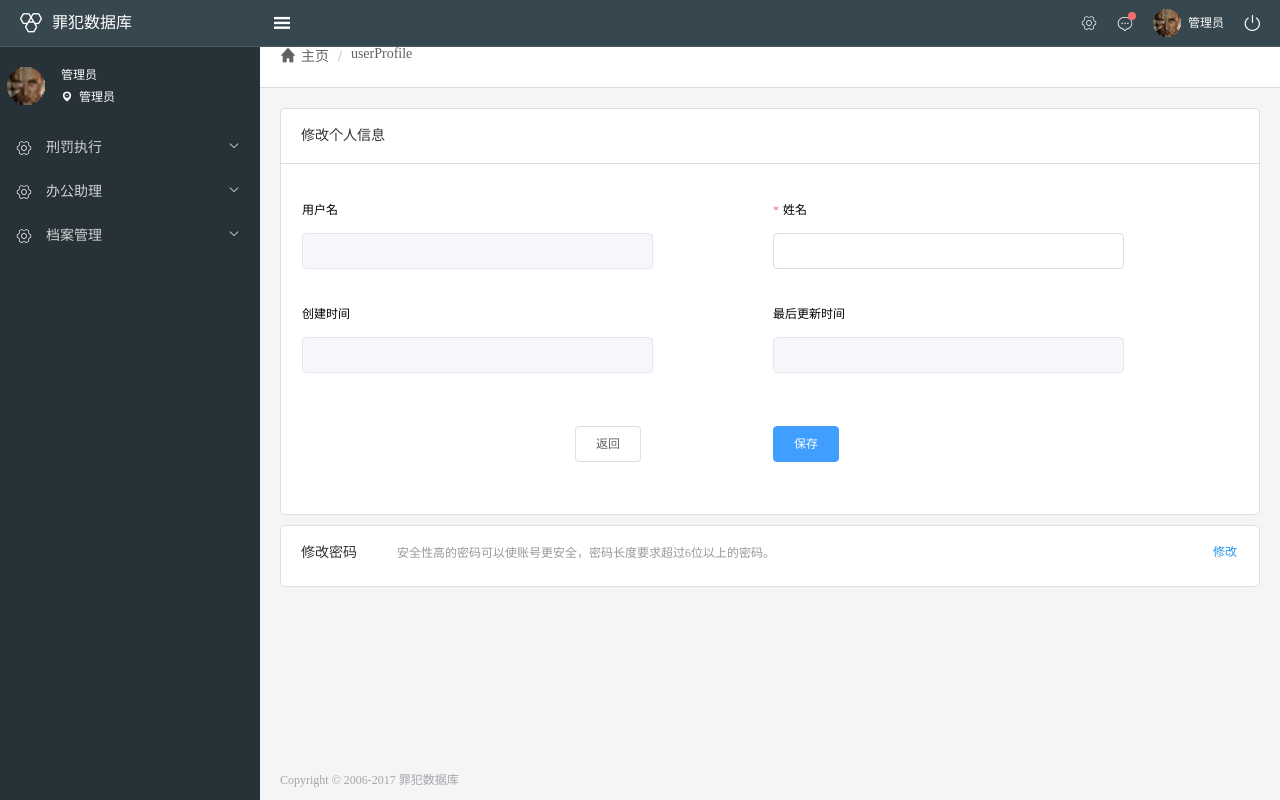
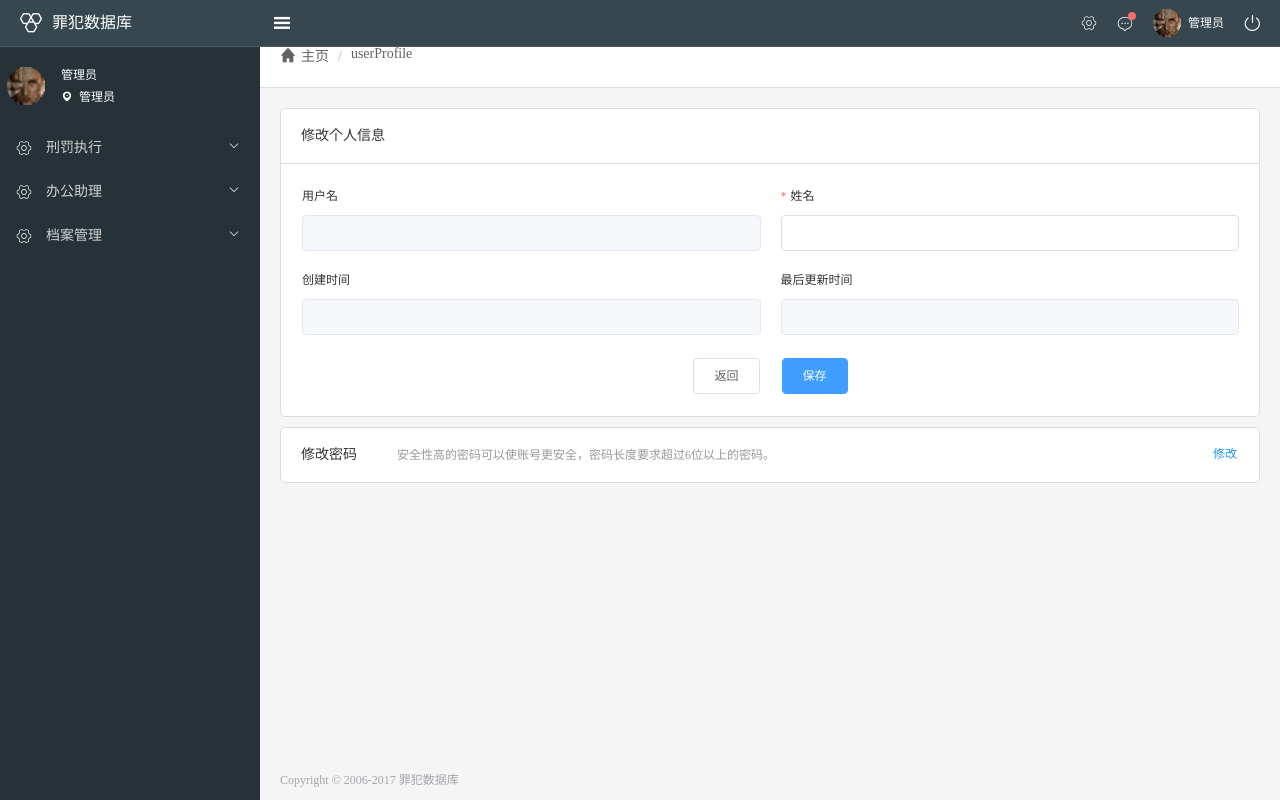
Before and after one commit to alienbigking/cid-ui, a Vue app: page /userProfile in a window 1280 px wide. Built offline with nearby package versions, Linux system fonts and the light colour scheme; sample sign-in values are in the browser's storage.

Commit message:
优化央视

```diff
--- a/src/application/common/service/menu-service.js
+++ b/src/application/common/service/menu-service.js
@@ -46,7 +46,7 @@ export default [
             {
                 index: '1-4',
                 name: '出监管理',
-                path: 'dashboard',
+                path: '/tenant/new',
                 collapse: true
             }
         ]
--- a/src/application/me/components/pwd-modification.vue
+++ b/src/application/me/components/pwd-modification.vue
@@ -1,27 +1,27 @@
 <template>
   <div>
-    <div class="pwd_modification card">
+    <div class="card">
       <div class="um-title">
         <p>修改密码</p>
       </div>
-      <el-form class="um-form" :model="userPassword" :rules="rules" ref="ruleForm">
-          <div class="form-box">
-              <el-form-item class="form-input-top" prop="oldPassword">
+      <el-form class="w340" :model="userPassword" :rules="rules" ref="ruleForm">
+          <!-- <div class="form-box"> -->
+              <el-form-item class="noLable" prop="oldPassword">
                   <el-input type="password" class="el-input-inner" placeholder="原始密码" v-model="userPassword.oldPassword" />
               </el-form-item>
-              <el-form-item class="form-input-middle" prop="newPassword">
+              <el-form-item class="noLable" prop="newPassword">
                   <el-input class="el-input-inner" :type="isShowPwd?'text':'password'" placeholder="请输入新密码" v-model="userPassword.newPassword" />
                   <span :class="isShowPwd?'eye-open':'eye-close'" @click="isShow"></span>
               </el-form-item>
-              <el-form-item class="form-input-bottom" prop="checkPassword">
+              <el-form-item class="noLable" prop="checkPassword">
                   <el-input class="el-input-inner" :type="isShowPwd_again?'text':'password'" placeholder="请再次输入新密码" v-model="userPassword.checkPassword" />
                   <span :class="isShowPwd_again?'eye-open':'eye-close'" @click="isShow_again"></span>
               </el-form-item>
-              <el-form-item class="form-btn">
-                  <el-button class="btn-return" @click="goBack">返回</el-button>
-                  <el-button type="primary" class="btn-confirm" @click="submitForm('ruleForm')">确认</el-button>
-              </el-form-item>
-          </div>
+              <div class="form-btn">
+                  <el-button @click="goBack">返回</el-button>
+                  <el-button type="primary" @click="submitForm('ruleForm')">确认</el-button>
+              </div>
+          <!-- </div> -->
       </el-form>
     </div>
   </div>
@@ -110,7 +110,7 @@ export default {
 };
 </script>
 
-<style lang="scss" scoped type="text/css">
+<style lang="scss" scoped>
   %mt1{
     display: inline-block;
     width: 20px;
@@ -138,35 +138,18 @@ export default {
       background: #ffffff;
     }
   }
-  .pwd_modification{
-    .um-form{
-      .form-box{
-        width:340px;
-        margin:0 auto;
-        .form-input-top{
-          padding-top:30px;
-          margin-bottom:20px;
-        }
-        .form-input-middle{
-          margin-bottom:20px;
-          position: relative;
-        }
-        .form-input-bottom{
-          margin-bottom:30px;
-          position: relative;
-        }
-        .form-btn{
-          width:340px;
-          margin-bottom:30px;
-          .btn-return{
-            width:160px;
+  .w340{
+      width: 400px;
+      padding: 30px;
+      margin: auto;
+      .form-btn{
+          display: flex;
+          justify-content: space-between;
+          align-items: center;
+          /deep/ button{
+              width: 160px;
+              // margin: 0;
           }
-          .btn-confirm{
-            width:160px;
-            margin-left:12px;
-          }
-        }
       }
-    }
   }
 </style>
--- a/src/application/me/components/user-profile.vue
+++ b/src/application/me/components/user-profile.vue
@@ -1,41 +1,40 @@
 <template>
   <div>
-    <div class="user_modification card">
+    <div class="card">
       <div class="um-title">
           <p>修改个人信息</p>
       </div>
-      <el-form class="um-form" :model="userProfile" :rules="rules" ref="ruleForm">
-        <div class="form">
-          <div class="form-left">
-            <el-form-item label="用户名" class="item" prop="username">
+      <el-form class="labelInTop" :model="userProfile" :rules="rules" ref="ruleForm">
+        <!-- <div class="form"> -->
+          <!-- <div class="form-left"> -->
+            <el-form-item label="用户名" class="w50" prop="username">
               <el-input disabled v-model="userProfile.username"></el-input>
             </el-form-item>
-            <el-form-item label="创建时间" class="item" prop="createdTime" style="margin-top:24px;">
+            <el-form-item label="姓名" class="w50" prop="name">
+                <el-input v-model="userProfile.name"></el-input>
+            </el-form-item>
+            <el-form-item label="创建时间" class="w50" prop="createdTime">
               <el-input disabled v-model="userProfile.createdTime"></el-input>
             </el-form-item>
-            <el-form-item>
-              <el-button class="btn-return" @click="goBack">返回</el-button>
-            </el-form-item>
-          </div>
-          <div class="form-right">
-            <el-form-item label="姓名" class="item" prop="name">
-              <el-input v-model="userProfile.name"></el-input>
-            </el-form-item>
-            <el-form-item label="最后更新时间" class="item" prop="lastUpdatedTime" style="margin-top:24px;">
+          <!-- </div> -->
+          <!-- <div class="form-right"> -->
+            <el-form-item label="最后更新时间" class="w50" prop="lastUpdatedTime">
               <el-input disabled v-model="userProfile.lastUpdatedTime"></el-input>
             </el-form-item>
-            <el-form-item>
+
+            <div class="el-form-item el-form-item-div">
+              <el-button class="btn-return" @click="goBack">返回</el-button>
               <el-button type="primary" class="btn-confirm" @click="submitForm('ruleForm')">保存</el-button>
-            </el-form-item>
-          </div>
-          <div style="clear:both;"></div>
-        </div>
+            </div>
+          <!-- </div> -->
+          <!-- <div style="clear:both;"></div> -->
+        <!-- </div> -->
       </el-form>
     </div>
     <!--修改密码模块-->
     <div class="um-modifyPassword card">
-      <p class="">修改密码</p>
-      <p>安全性高的密码可以使账号更安全，密码长度要求超过6位以上的密码。</p>
+      <p>修改密码</p>
+      <span>安全性高的密码可以使账号更安全，密码长度要求超过6位以上的密码。</span>
       <router-link class="modififyPassword" to="pwdModification">修改</router-link>
     </div>
   </div>
@@ -93,60 +92,26 @@ export default {
 </script>
 
 <style lang="scss" scoped>
-  .user_modification{
-    .el-input{
-      width:98%;
-    }
-    .um-form{
-      margin:26px 15px 0 21px;
-      .form{
-        & /deep/ .el-input__inner{
-          font-size:12px;
-          color:#999999;
-          padding-left:12px;
-        }
-        & /deep/ .el-form-item__label{
-          color:#000;
-          font-size:12px;
-        }
-        .form-left{
-          width:50%;
-          float: left;
-          position: relative;
-          .el-button{
-            float:right;
-            margin-right:12px;
-            margin-top:30px;
-            margin-bottom:30px;
-          }
-        }
-        .form-right{
-          width:50%;
-          float: left;
-          position: relative;
-          .el-button{
-            margin-top:30px;
-          }
-        }
-      }
+  .card{
+    .labelInTop{
+      margin:26px 0 0 21px;
     }
   }
   .um-modifyPassword{
-    margin-top:20px;
     padding:20px 22px 20px 20px;
     font-size: 14px;
     color: #333;
-    height: 20px;
-    >p{
+    line-height: 1;
+    p{
       display:inline-block;
-      &:nth-child(2){
-        font-size: 12px;
-        color: #999;
-        margin-left:40px;
-      }
+      margin-right:40px;
+
+    }
+    span{
+          font-size: 12px;
+          color: #999;
     }
     .modififyPassword{
-      display: inline-block;
       float: right;
       font-size:12px;
       color:#2196f3;
--- a/src/application/routes.js
+++ b/src/application/routes.js
@@ -17,6 +17,10 @@ export default [
             ...userProfile
         ]
     },
+    {
+        path: '*',
+        redirect: { name: 'dashboard' }
+    },
     ...login,
     ...tenant
 ];
--- a/src/assets/scss/main.scss
+++ b/src/assets/scss/main.scss
@@ -87,6 +87,22 @@
                 }
             }
         }
+        &.el-form-item-div{
+            display: flex;
+            justify-content: center;
+            align-items: center;
+            margin-right: 0;
+            width: 100%;
+            padding-right: 20px;
+            button{
+                height: 36px;
+                font-size: 12px;
+                margin-left: 0;
+                &+button{
+                    margin-left: 22px;
+                }
+            }
+        }
     }
     .el-textarea{
         .el-textarea__inner{
--- a/src/assets/scss/reset.scss
+++ b/src/assets/scss/reset.scss
@@ -64,6 +64,7 @@
     }
 }
 .el-header{
+    width: 100%;
     background: #37474f;
     border-bottom: 1px solid #4b5960;
     padding: 0 20px;
```
Also changed, not shown: src/application/login/components/login.vue (+30 -35 lines).
